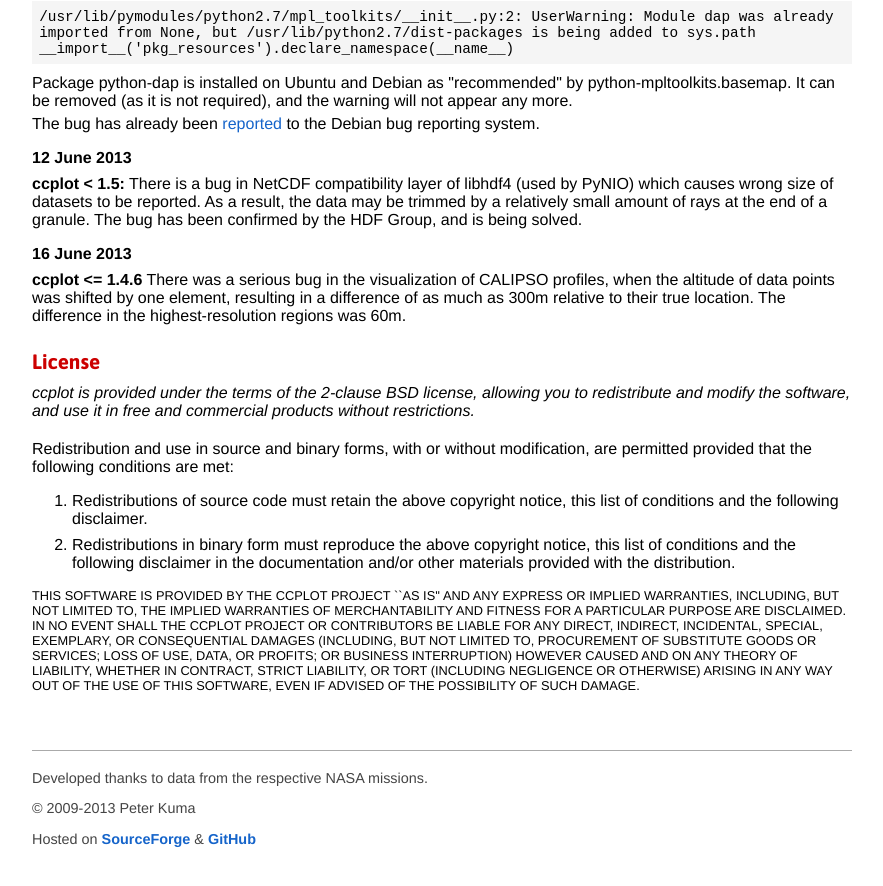
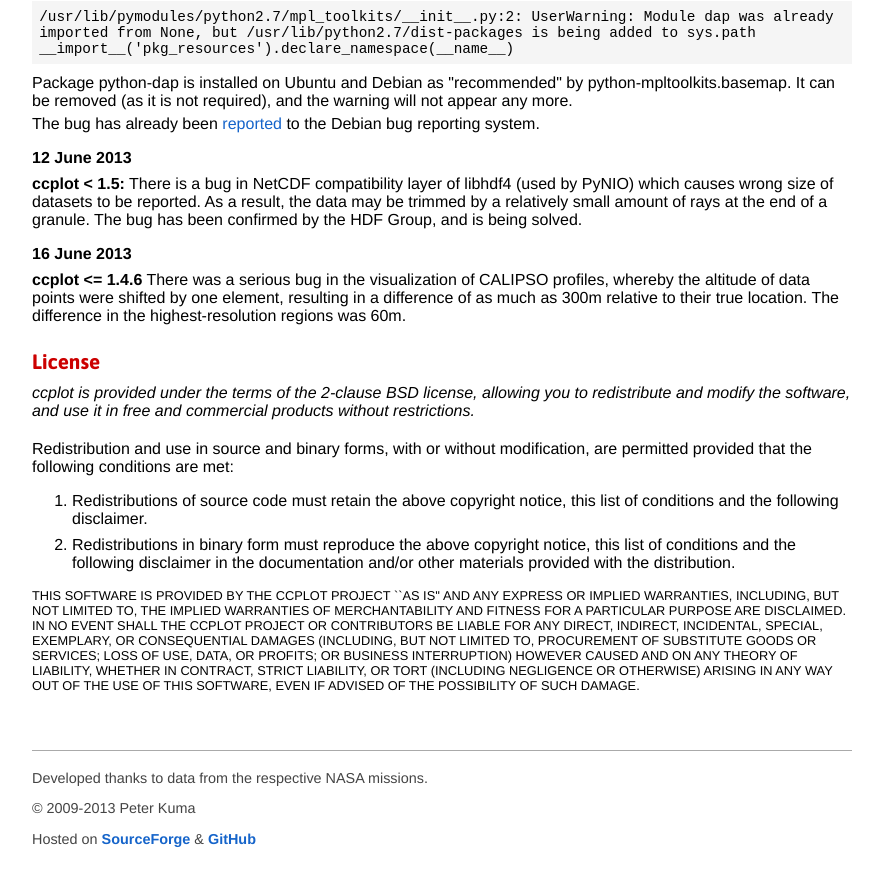
Before and after one commit to peterkuma/ccplot, a Jekyll site: the page built from download/index.html, in a window 1280 px wide and 900 px high, scrolled down 1848 px. Shown: the top 886 px of the window, without its empty margins (198-1081 px from the left). Built offline with Jekyll 4.4.1, drawn with Linux system fonts in a browser that asks for light colours.

Commit message:
Fix typo in Known issues

```diff
--- a/download/index.html
+++ b/download/index.html
@@ -217,8 +217,8 @@
 <h3>16 June 2013</h3>
 <p>
     <strong>ccplot &lt;= 1.4.6</strong> There was a serious bug in the
-    visualization of CALIPSO profiles, when the altitude of data points was
-    shifted by one element, resulting in a difference of as much as 300m
+    visualization of CALIPSO profiles, whereby the altitude of data points
+    were shifted by one element, resulting in a difference of as much as 300m
     relative to their true location. The difference in the highest-resolution
     regions was 60m.
 </p>
```
